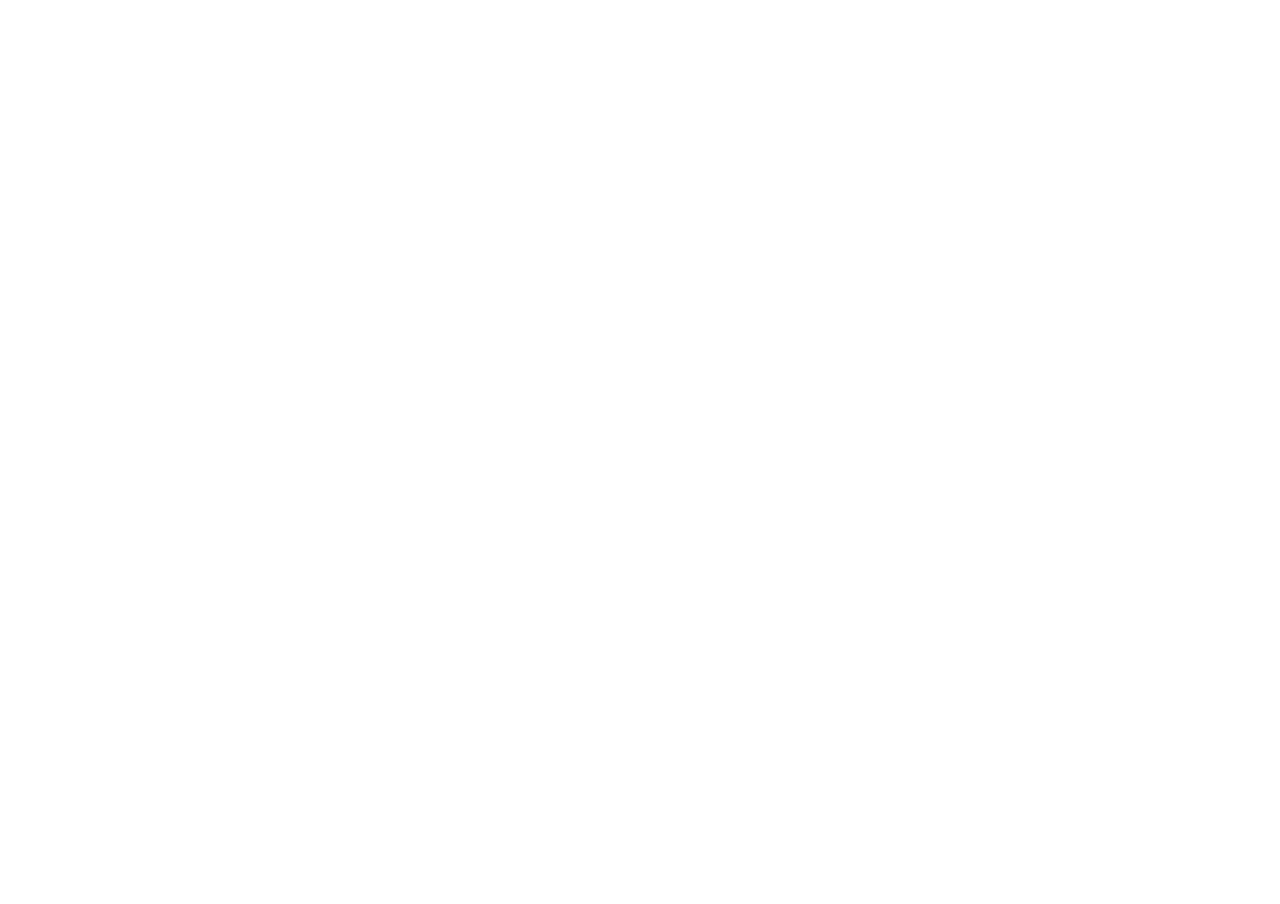
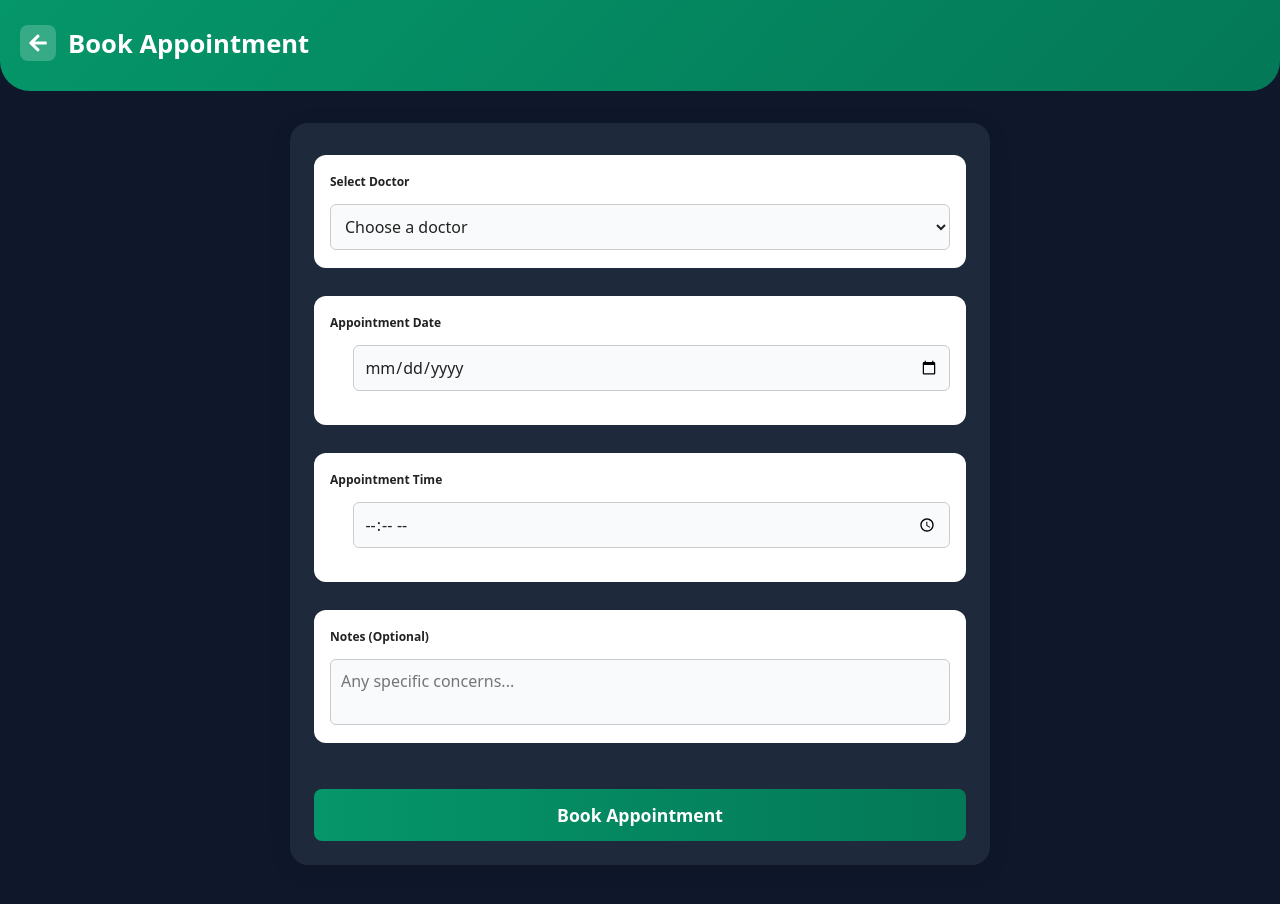
Before and after one commit to Akashchalwadi95/doc-connect, a React (Vite) app: page /book-appointment in a window 1280 px wide. Before the commit this address had no page. Before the commit the page ends 800 px from the top, so only its background shows below. Built offline with nearby package versions, Linux system fonts and the light colour scheme.

Commit message:
[changes]: book appointment page done

```diff
--- a/src/App.jsx
+++ b/src/App.jsx
@@ -6,6 +6,7 @@ import CreateAccountPage from "./CreateAccountPage";
 import Home from "./pages/home";
 import CallDoctorPage from "./pages/CallDoctorPage";
 import DoctorProfilePage from "./pages/DoctorProfilePage";
+import BookAppointmentPage from "./pages/BookAppointmentPage";
 import './App.css'
 
 function SignInPage({ onForgotPassword, onSignUp, onSignIn }) {
@@ -93,6 +94,7 @@ export default function App() {
       <Route path="/home" element={<Home />} />
       <Route path="/call-doctor" element={<CallDoctorPage />} />
       <Route path="/doctor-profile" element={<DoctorProfilePage />} />
+      <Route path="/book-appointment" element={<BookAppointmentPage />} />
     </Routes>
   );
 }
--- /dev/null
+++ b/src/pages/BookAppointmentPage.css
@@ -0,0 +1,102 @@
+.book-appointment-container {
+  min-height: 100vh;
+  background: #0f172a;
+  color: #fff;
+  font-family: Arial, sans-serif;
+  padding-bottom: 40px;
+}
+
+.book-appointment-header {
+  background: linear-gradient(135deg, #059669, #047857);
+  padding: 25px 20px 30px 20px;
+  border-bottom-left-radius: 30px;
+  border-bottom-right-radius: 30px;
+  display: flex;
+  align-items: center;
+  gap: 12px;
+}
+
+.book-appointment-header h2 {
+  color: #fff;
+  margin: 0;
+  font-size: 1.6rem;
+  font-weight: bold;
+}
+
+.back-btn {
+  background: rgba(255,255,255,0.2);
+  border: none;
+  border-radius: 8px;
+  width: 36px;
+  height: 36px;
+  display: flex;
+  align-items: center;
+  justify-content: center;
+  cursor: pointer;
+  font-size: 20px;
+  color: #fff;
+}
+
+.book-appointment-form {
+  max-width: 700px;
+  margin: 32px auto 0 auto;
+  background: #1e293b;
+  border-radius: 18px;
+  box-shadow: 0 4px 24px rgba(0,0,0,0.08);
+  padding: 32px 24px 24px 24px;
+  display: flex;
+  flex-direction: column;
+  gap: 28px;
+}
+
+.form-group {
+  display: flex;
+  flex-direction: column;
+  gap: 8px;
+  background: #fff;
+  border-radius: 12px;
+  padding: 18px 16px;
+}
+
+.form-group label {
+  color: #222;
+  font-weight: bold;
+  margin-bottom: 4px;
+}
+
+.form-group select,
+.form-group input,
+.form-group textarea {
+  padding: 10px;
+  border-radius: 6px;
+  border: 1px solid #ccc;
+  font-size: 1rem;
+  background: #f9fafb;
+  color: #222;
+  margin-top: 2px;
+}
+
+.form-group textarea {
+  min-height: 48px;
+  resize: none;
+}
+
+.input-icon {
+  display: flex;
+  align-items: center;
+  gap: 8px;
+}
+
+.book-appointment-btn {
+  margin-top: 18px;
+  width: 100%;
+  background: linear-gradient(90deg, #059669, #047857);
+  color: #fff;
+  border: none;
+  border-radius: 8px;
+  padding: 14px 0;
+  font-size: 1.1rem;
+  font-weight: bold;
+  cursor: pointer;
+  transition: background 0.2s;
+}
--- /dev/null
+++ b/src/pages/BookAppointmentPage.jsx
@@ -0,0 +1,48 @@
+import React from "react";
+import { FaArrowLeft, FaCalendarAlt, FaClock } from "react-icons/fa";
+import "./BookAppointmentPage.css";
+
+const BookAppointmentPage = () => {
+  return (
+    <div className="book-appointment-container">
+      <div className="book-appointment-header">
+        <button className="back-btn" onClick={() => window.history.back()}>
+          <FaArrowLeft />
+        </button>
+        <h2>Book Appointment</h2>
+      </div>
+      <form className="book-appointment-form">
+        <div className="form-group">
+          <label>Select Doctor</label>
+          <select>
+            <option>Choose a doctor</option>
+            {/* Add doctor options here */}
+          </select>
+        </div>
+        <div className="form-group">
+          <label>Appointment Date</label>
+          <div className="input-icon">
+            <FaCalendarAlt />
+            <input type="date" />
+          </div>
+        </div>
+        <div className="form-group">
+          <label>Appointment Time</label>
+          <div className="input-icon">
+            <FaClock />
+            <input type="time" />
+          </div>
+        </div>
+        <div className="form-group">
+          <label>Notes (Optional)</label>
+          <textarea placeholder="Any specific concerns..." />
+        </div>
+        <button className="book-appointment-btn" type="submit">
+          Book Appointment
+        </button>
+      </form>
+    </div>
+  );
+};
+
+export default BookAppointmentPage;
```
Also changed, not shown: src/pages/home.jsx (line endings or trailing spaces).
